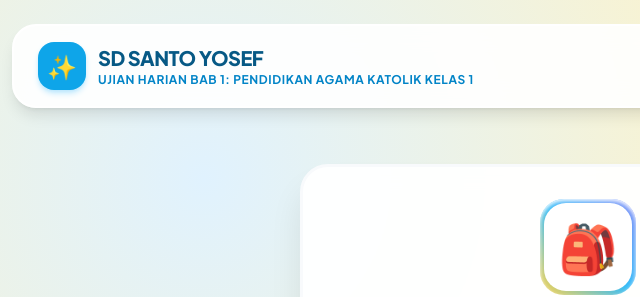
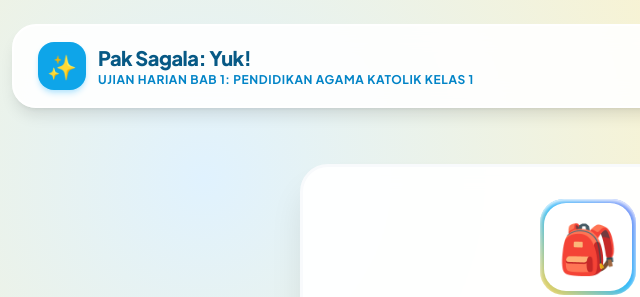
Before and after one commit to Paksagala/Ujian-Bab1-Kelas1, a plain HTML site: page index.html in a window 1280 px wide. Shown: the top 297 px of the page, 52-692 px from the left. Drawn offline with nearby package versions, Linux system fonts and the light colour scheme.

Commit message:
Update heading text in index.html

```diff
--- a/index.html
+++ b/index.html
@@ -146,7 +146,7 @@
         ✨
       </div>
       <div>
-        <h1 class="text-xl font-black text-sky-800 tracking-tight">SD SANTO YOSEF</h1>
+        <h1 class="text-xl font-black text-sky-800 tracking-tight">Pak Sagala: Yuk!</h1>
         <p class="text-xs font-bold text-sky-600 uppercase tracking-wider">Ujian Harian BAB 1: Pendidikan Agama Katolik Kelas 1</p>
       </div>
     </div>
```
